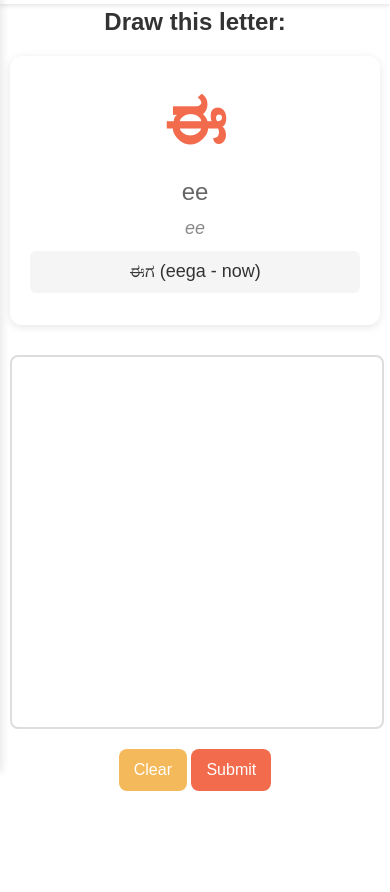
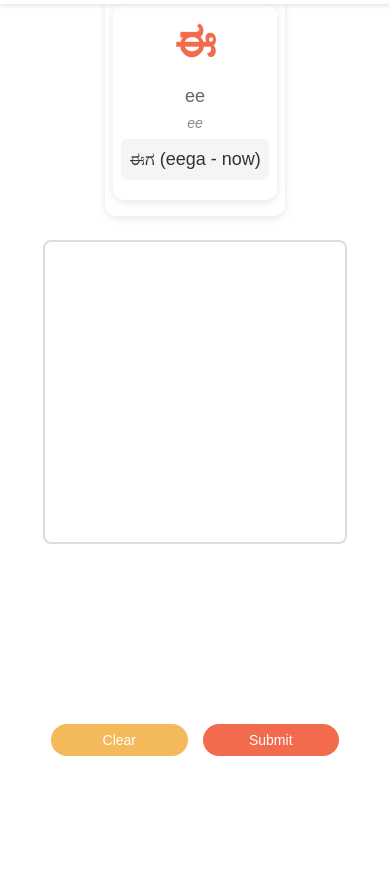
Before and after one commit to nakuljavali/kanapp, a website: page practice.html in a window 390 px wide. Shown: the part 72-964 px from the top of the page. After the commit the page ends 844 px from the top, so only its background shows below. Drawn offline with Linux system fonts and the light colour scheme.

Commit message:
bug fixes

```diff
--- a/practice.html
+++ b/practice.html
@@ -3,7 +3,7 @@
 <head>
     <meta charset="UTF-8">
     <meta name="viewport" content="width=device-width, initial-scale=1.0">
-    <title>Learn Kannada Script - Practice</title>
+    <title>Practice - Learn Kannada Script</title>
     <link rel="icon" type="image/svg+xml" href="assets/favicon.svg">
     <link rel="icon" type="image/png" href="assets/favicon.png">
     <link rel="apple-touch-icon" href="assets/apple-touch-icon.png">
@@ -11,66 +11,37 @@
     <link href="https://fonts.googleapis.com/icon?family=Material+Icons" rel="stylesheet">
 </head>
 <body>
-    <div class="menu-overlay" id="menuOverlay"></div>
-
-    <div class="container">
+    <!-- Top Bar -->
     <div class="top-bar">
-            <button class="icon-button menu-button" id="menuButton">
-                <span class="material-icons">menu</span>
-            </button>
+        <a href="index.html" class="back-button">
+            <span class="material-icons">arrow_back</span>
+        </a>
         <a href="index.html" class="logo">
             <img src="assets/logo.svg" alt="KanApp" class="logo-image">
         </a>
     </div>
 
-        <div class="side-menu" id="sideMenu">
-            <div class="menu-header">
-                <a href="index.html" class="logo">
-                    <img src="assets/logo.svg" alt="KanApp" class="logo-image">
-                </a>
-                <button class="icon-button" id="closeMenu">
-                    <span class="material-icons">close</span>
-                </button>
-            </div>
-            <nav class="menu-items">
-                <a href="index.html">
-                    <span class="material-icons">home</span>
-                    Home
-                </a>
-                <a href="practice.html?mode=learn&level=vowels">
-                    <span class="material-icons">edit</span>
-                    Write Practice
-                </a>
-                <a href="read.html?level=vowels">
-                    <span class="material-icons">visibility</span>
-                    Read Practice
-                </a>
-                <a href="settings.html">
-                    <span class="material-icons">settings</span>
-                    Settings
-                </a>
-            </nav>
+    <!-- Practice Container -->
+    <div class="practice-container">
+        <!-- Letter Display -->
+        <div class="letter-display">
+            <div id="targetLetter" class="letter-content"></div>
         </div>
 
-        <!-- Rest of the page content -->
-        <div class="letter-display">
-            <h2>Draw this letter:</h2>
-            <div id="targetLetter" class="letter"></div>
-        </div>
-
+        <!-- Canvas Container -->
         <div class="canvas-container">
-            <canvas id="drawingCanvas" width="400" height="400"></canvas>
+            <canvas id="drawingCanvas"></canvas>
+            <div id="result"></div>
+            <div class="canvas-buttons">
                 <button id="clearCanvas" class="secondary-button">Clear</button>
                 <button id="submitDrawing" class="primary-button">Submit</button>
             </div>
-        <div id="result"></div>
+        </div>
     </div>
 
-    <!-- Scripts in correct dependency order -->
+    <!-- Scripts -->
     <script src="letters.js"></script>
     <script src="storage.js"></script>
-    <script src="menu.js"></script>
-    <script src="canvas.js"></script>
     <script src="script.js"></script>
 </body>
 </html>
--- a/script.js
+++ b/script.js
@@ -1226,3 +1226,21 @@ if (typeof module !== 'undefined' && module.exports) {
         }
     };
 }
+
+// Add getDrawingData function
+function getDrawingData() {
+    if (!canvasState.ctx || !canvasState.canvas) {
+        console.error('Canvas context or element not available');
+        return null;
+    }
+
+    try {
+        return canvasState.ctx.getImageData(0, 0, canvasState.canvas.width, canvasState.canvas.height);
+    } catch (error) {
+        console.error('Error getting canvas image data:', error);
+        return null;
+    }
+}
+
+// Make it available globally
+window.getDrawingData = getDrawingData;
--- a/styles.css
+++ b/styles.css
@@ -893,3 +893,110 @@ button:hover {
         padding: 10px 15px;
     }
 }
+
+/* Practice page container */
+.practice-container {
+    height: calc(100vh - 60px); /* Subtract top bar height */
+    margin-top: 60px; /* Account for fixed top bar */
+    display: flex;
+    flex-direction: column;
+    padding: 16px;
+    box-sizing: border-box;
+    overflow: hidden;
+}
+
+/* Letter display for practice page */
+.letter-display {
+    flex: 0 0 auto;
+    margin: 0 auto 16px;
+    max-width: 600px;
+}
+
+.letter-content {
+    padding: 12px;
+    margin-bottom: 16px;
+}
+
+.letter-content .letter {
+    font-size: clamp(48px, 10vw, 72px);
+    margin-bottom: 8px;
+}
+
+.letter-content .transliteration {
+    font-size: clamp(18px, 4vw, 24px);
+    margin-bottom: 8px;
+}
+
+.letter-content .pronunciation {
+    font-size: clamp(14px, 3vw, 18px);
+    margin-bottom: 8px;
+}
+
+/* Canvas container for practice page */
+.canvas-container {
+    flex: 1 1 auto;
+    position: relative;
+    margin: 0 auto;
+    display: flex;
+    flex-direction: column;
+    justify-content: center;
+    padding: 0;
+    min-height: 0; /* Allow container to shrink */
+}
+
+#drawingCanvas {
+    max-height: 100%;
+    width: auto;
+    margin: 0 auto;
+    aspect-ratio: 1;
+    height: min(60vh, 400px); /* Limit height while maintaining aspect ratio */
+}
+
+/* Result area */
+#result {
+    flex: 0 0 auto;
+    margin: 8px 0;
+    min-height: 20px;
+    font-size: clamp(14px, 3vw, 18px);
+}
+
+/* Button container */
+.canvas-buttons {
+    position: relative; /* Change from sticky to relative */
+    bottom: auto;
+    flex: 0 0 auto;
+    padding: 8px;
+    margin-top: auto; /* Push to bottom of container */
+    background: transparent;
+    box-shadow: none;
+}
+
+.canvas-buttons button {
+    min-width: 80px;
+    padding: 10px 16px;
+    font-size: clamp(14px, 3vw, 16px);
+}
+
+/* Mobile optimizations */
+@media (max-width: 768px) {
+    .practice-container {
+        padding: 8px;
+    }
+
+    .letter-content {
+        padding: 8px;
+        margin-bottom: 8px;
+    }
+
+    #drawingCanvas {
+        height: min(50vh, 300px);
+    }
+
+    .canvas-buttons {
+        padding: 8px;
+    }
+
+    .canvas-buttons button {
+        padding: 8px 12px;
+    }
+}
```
Lines whose indentation alone changed are shown as unchanged.
